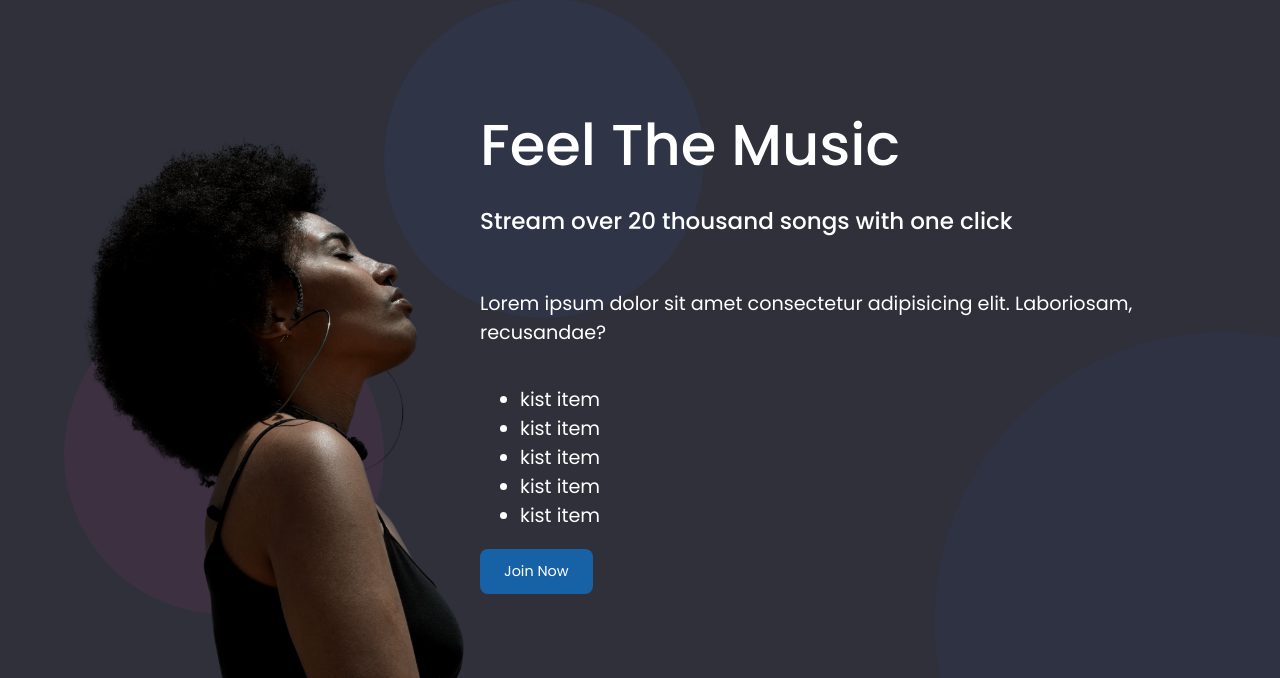
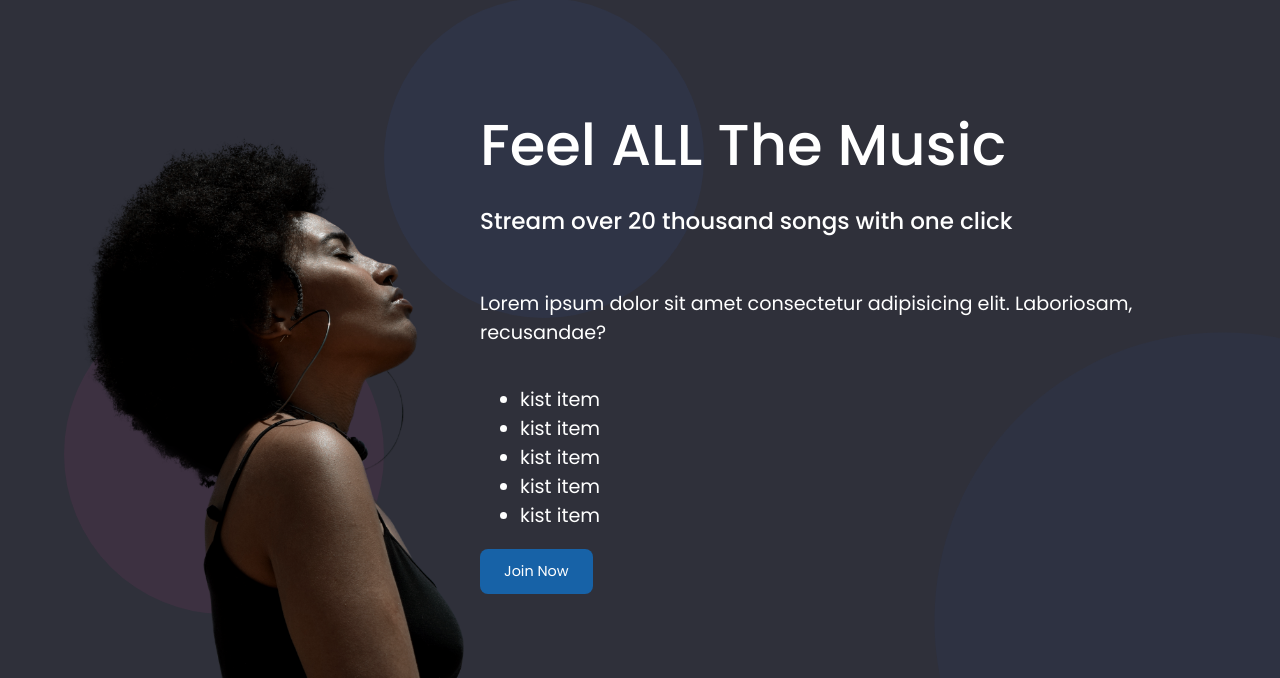
Before and after one commit to SamiCodegod/git-tutorials, a plain HTML site: page index.html in a window 1280 px wide. Shown: the part 122-800 px from the top of the page. Drawn offline with Linux system fonts and the light colour scheme.

Commit message:
edited h1

```diff
--- a/index.html
+++ b/index.html
@@ -26,7 +26,7 @@
         <div class="lady-image"></div>
       </div>
       <div class="call-to-action">
-        <h1 class="title">Feel The Music</h1>
+        <h1 class="title">Feel ALL The Music</h1>
         <span class="subtitle"
           >Stream over 20 thousand songs with one click</span
         >
```
